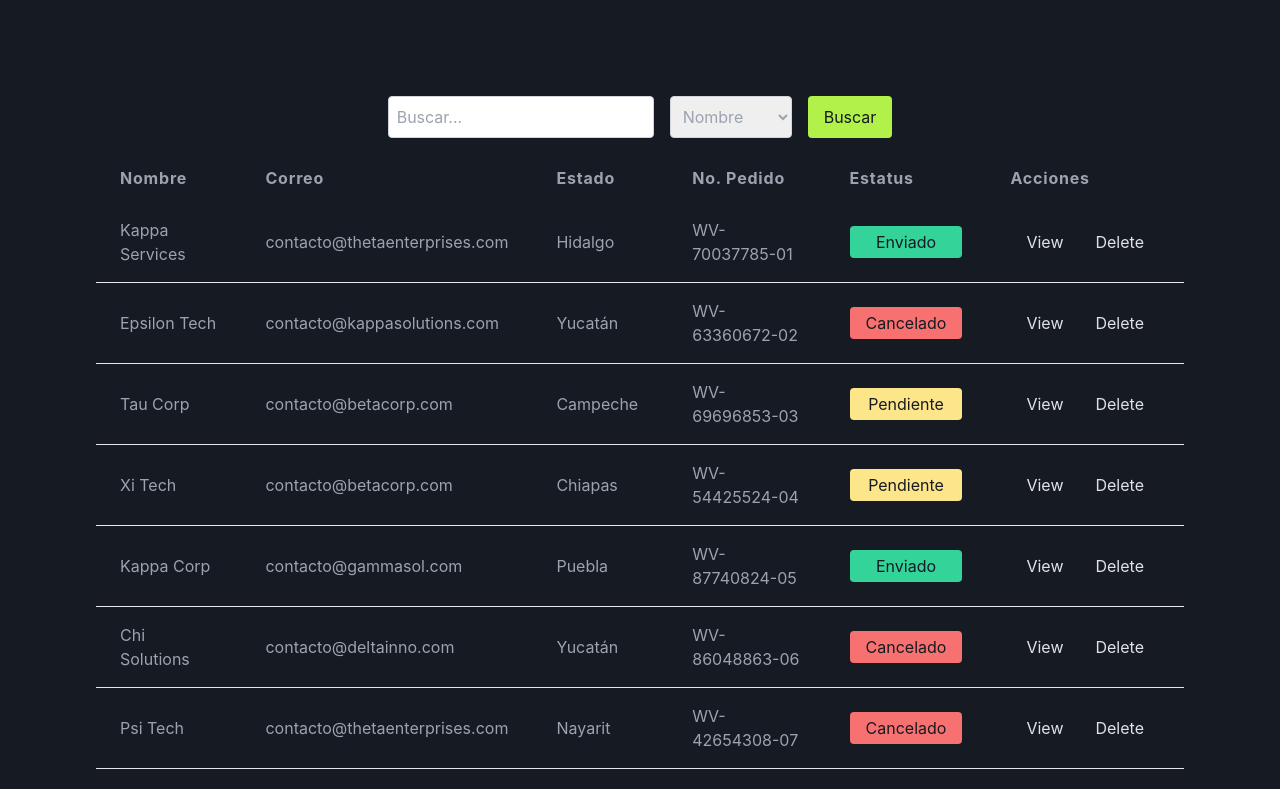
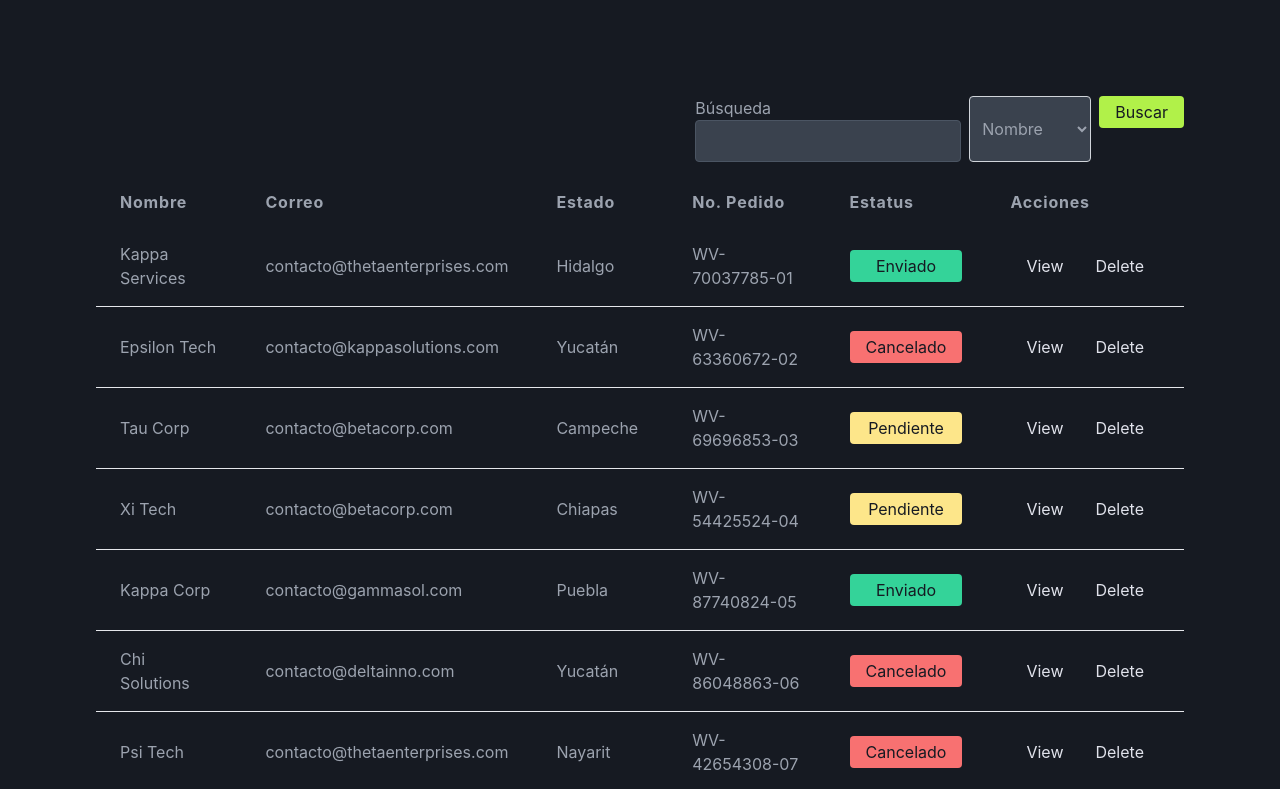
Before and after one commit to worrington/client-dashboard, a React (Create React App) app: page / in a window 1280 px wide. Shown: the top 789 px of the page. Built offline with nearby package versions, Linux system fonts and the light colour scheme.

Commit message:
feat: Input Component

```diff
--- a/src/App.tsx
+++ b/src/App.tsx
@@ -3,6 +3,7 @@ import Table from './stories/organims/Table';
 import { TableColumn } from './stories/organims/Table/types';
 import { Badge } from './stories/molecules/Badge';
 import { Button } from './stories/molecules/Button';
+import Input from './stories/molecules/Input';
 
 // Definir el tipo para los datos de cliente
 type Client = {
@@ -73,7 +74,7 @@ const App: React.FC = () => {
         }));
 
         setData(transformedData);
-        setFilteredData(transformedData); // Inicialmente, los datos filtrados son los mismos que los datos obtenidos
+        setFilteredData(transformedData);
 
       } catch (error) {
         console.log('Failed to fetch data', error);
@@ -85,7 +86,7 @@ const App: React.FC = () => {
 
   const deleteRecord = useCallback((id: number) => {
     setData(prevData => prevData.filter(client => client.id !== id));
-    setFilteredData(prevData => prevData.filter(client => client.id !== id)); // Actualiza también filteredData
+    setFilteredData(prevData => prevData.filter(client => client.id !== id));
   }, []);
 
   const handleSearch = () => {
@@ -96,15 +97,17 @@ const App: React.FC = () => {
   };
 
   return (
-    <div className="flex min-h-screen flex-col items-center p-24">
-      <div className="mb-4 flex gap-4">
-        <input
+    <div className="flex min-h-screen flex-col p-4 md:p-24">
+      <div className="mb-4 flex gap-2 justify-end">
+        <div>
+        <Input
           type="text"
-          placeholder="Buscar..."
           value={searchTerm}
+          label='Búsqueda'
           onChange={(e) => setSearchTerm(e.target.value)}
-          className="p-2 border border-gray-300 rounded"
           />
+        </div>
+        <div className="flex align-end">
           <select
             value={searchField}
             onChange={(e) => setSearchField(e.target.value as keyof Client)}
@@ -116,11 +119,18 @@ const App: React.FC = () => {
             <option value="order_number">No. Pedido</option>
             <option value="status">Estatus</option>
           </select>
+        </div>
+        <div>
           <Button variant='contained' color='primary' label='Buscar' onClick={handleSearch} />
         </div>
+      </div>
+      <div className="items-center">
+        <div className="overflow-x-auto">
           <Table data={filteredData} columns={columns} />
 
-      {filteredData.length < 0 && <p>No se encontraron resultados</p> }
+          {filteredData.length <= 0 && <p>No se encontraron resultados.</p> }
+        </div>
+      </div>
     </div>
   );
 };
--- a/src/index.css
+++ b/src/index.css
@@ -6,3 +6,17 @@ body {
   @apply bg-body-primary;
   @apply text-body-light;
 }
+
+input,
+select {
+  @apply p-2 border rounded;
+  @apply bg-grey;
+  @apply text-body-light;
+  border-color: #4B5563;
+}
+
+
+input:focus,
+select:focus {
+  @apply border-primary outline-none;
+}
--- /dev/null
+++ b/src/stories/molecules/Input/index.tsx
@@ -0,0 +1,19 @@
+import React from 'react';
+
+interface InputProps extends React.InputHTMLAttributes<HTMLInputElement> {
+  label?: string;
+}
+
+const Input: React.FC<InputProps> = ({ label, ...props }) => {
+  return (
+    <div className="flex flex-col alig-start">
+      {label && <label>{label}</label>}
+      <input
+        className="p-2 border rounded"
+        {...props}
+      />
+    </div>
+  );
+};
+
+export default Input;
--- a/src/stories/organims/Table/index.tsx
+++ b/src/stories/organims/Table/index.tsx
@@ -1,10 +1,12 @@
 import React, { useState, useEffect } from 'react';
+
 import TableHead from '../../molecules/TableHeader';
 import TableBody from '../../molecules/TableBody';
 import TableRow from '../../molecules/TableRow';
 import TableCell from '../../molecules/TableCell';
+import Pagination from '../../molecules/Pagination';
+
 import { TableProps, TableRowData } from './types';
-import Pagination from '../../molecules/Pagination';
 
 const Table: React.FC<TableProps> = ({ data, columns }) => {
   const [sortKey, setSortKey] = useState<string | null>(null);
@@ -57,8 +59,8 @@ const Table: React.FC<TableProps> = ({ data, columns }) => {
   };
 
   return (
-    <div>
-      <table>
+    <>
+      <table className='w-full'>
         <TableHead
           columns={columns}
           onSort={handleSort}
@@ -82,7 +84,7 @@ const Table: React.FC<TableProps> = ({ data, columns }) => {
         totalPages={Math.ceil(data.length / rowsPerPage)}
         onPageChange={handlePageChange}
       />
-    </div>
+    </>
   );
 };
 
```
Lines whose indentation alone changed are shown as unchanged.
